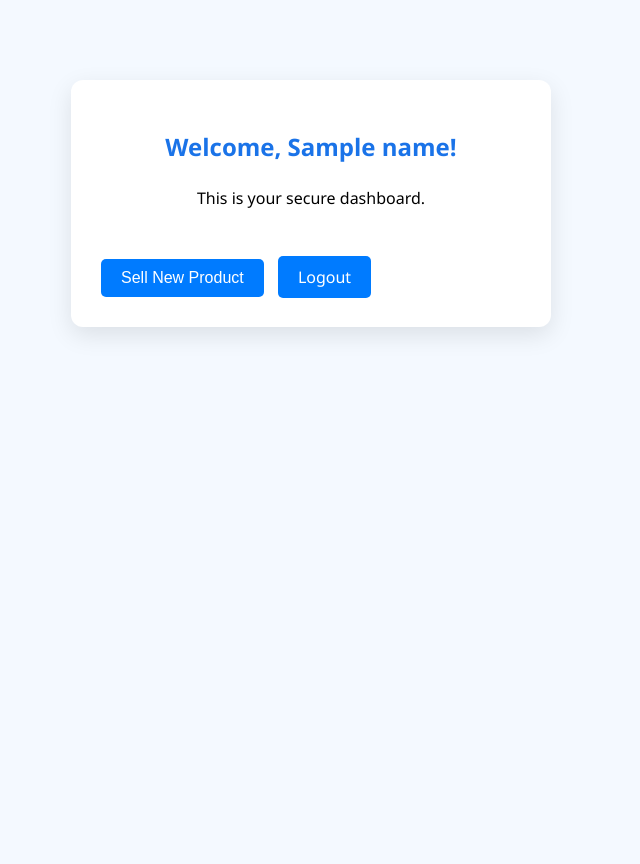
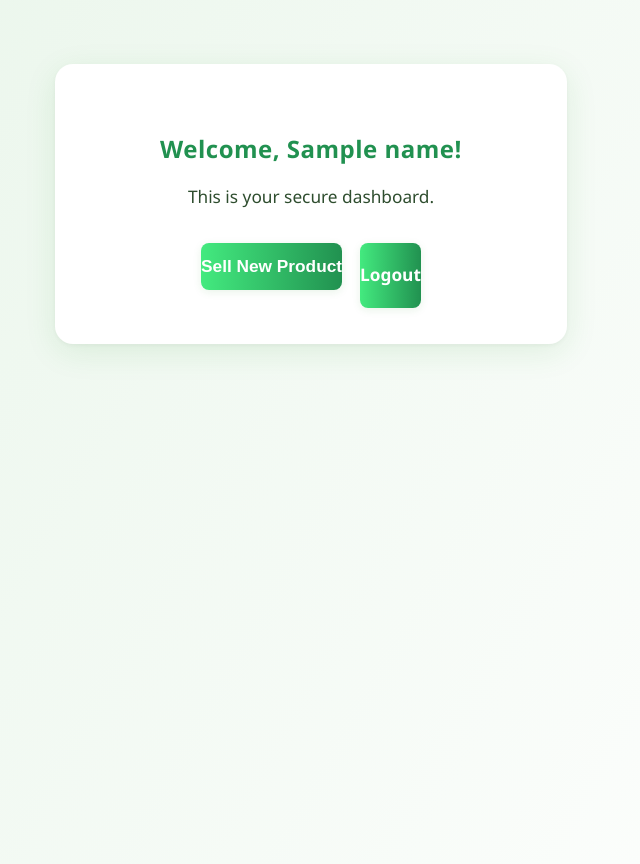
Before and after one commit to devkulemannege/PRISM-AI, a Flask app: template Online Dashboard/templates/dashboard.html in a window 1280 px wide. Shown: the whole page, without its empty margins (329-969 px from the left). Before the commit the page ends 335 px from the top, so only its background shows below. Run offline with Flask 3, Linux system fonts and the light colour scheme; the template is opened without the code that fills it: most values are stand-ins (such as "Sample title", 1, 10 or a date in 2020).

Commit message:
Dashboard design v1

```diff
--- a/Online Dashboard/dashboard.html
+++ b/Online Dashboard/dashboard.html
@@ -2,7 +2,7 @@
 <html>
 <head>
     <title>Dashboard</title>
-    <link rel="stylesheet" href="/style.css">
+    <link rel="stylesheet" href="style.css">
 </head>
 <body>
     <div class="container">
@@ -10,10 +10,9 @@
         <p>This is your secure dashboard.</p>
 
         <div class="button-group">
-            <form action="/sell-product" method="GET" style="display: inline;">
+            <form action="/product" method="GET">
                 <button type="submit">Sell New Product</button>
             </form>
-
             <a href="{{ url_for('logout') }}" class="button-link">Logout</a>
         </div>
     </div>
--- /dev/null
+++ b/Online Dashboard/static/style.css
@@ -0,0 +1,176 @@
+/* PRISM-AI Dashboard CSS
+    Theme: White & Green, Modern, Clean, Professional, UX-focused
+*/
+
+body {
+    font-family: 'Segoe UI', 'Inter', Arial, sans-serif;
+    background: linear-gradient(120deg, #e8f5e9 0%, #ffffff 100%);
+    min-height: 100vh;
+    margin: 0;
+    padding: 0;
+    color: #1b3c1b;
+}
+
+.container {
+    background: #fff;
+    max-width: 440px;
+    margin: 64px auto 0 auto;
+    border-radius: 18px;
+    box-shadow: 0 8px 32px rgba(34, 139, 34, 0.10), 0 1.5px 4px rgba(0,0,0,0.04);
+    padding: 48px 36px 36px 36px;
+    text-align: center;
+    transition: box-shadow 0.2s;
+}
+
+.container:hover {
+    box-shadow: 0 12px 40px rgba(34, 139, 34, 0.16), 0 2px 8px rgba(0,0,0,0.06);
+}
+
+h1, h2 {
+    color: #219150;
+    margin-bottom: 18px;
+    font-weight: 700;
+    letter-spacing: 0.5px;
+}
+
+h1 {
+    font-size: 2.2rem;
+}
+
+h2 {
+    font-size: 1.5rem;
+}
+
+p {
+    color: #2e4d2e;
+    margin-bottom: 28px;
+    font-size: 1.08rem;
+    line-height: 1.6;
+}
+
+form {
+    display: flex;
+    flex-direction: column;
+    gap: 16px;
+    align-items: stretch;
+    margin-bottom: 18px;
+}
+
+label {
+    margin-bottom: 6px;
+    font-weight: 600;
+    color: #1b3c1b;
+    text-align: left;
+    font-size: 1rem;
+}
+
+input[type="text"],
+input[type="password"],
+input[type="tel"],
+input[type="email"] {
+    padding: 13px 14px;
+    border: 1.5px solid #b2dfdb;
+    border-radius: 8px;
+    outline: none;
+    font-size: 1rem;
+    background: #f8fff8;
+    color: #1b3c1b;
+    transition: border 0.3s, box-shadow 0.2s;
+    box-shadow: 0 1px 2px rgba(34, 139, 34, 0.03);
+}
+
+input[type="text"]:focus,
+input[type="password"]:focus,
+input[type="tel"]:focus,
+input[type="email"]:focus {
+    border-color: #219150;
+    box-shadow: 0 0 0 2px #b2f2c9;
+}
+
+button,
+.button-link,
+a.button-link {
+    background: linear-gradient(90deg, #43ea7f 0%, #219150 100%);
+    color: #fff;
+    border: none;
+    border-radius: 8px;
+    padding: 13px 0;
+    font-size: 1.08rem;
+    font-weight: 600;
+    cursor: pointer;
+    transition: background 0.2s, box-shadow 0.2s, transform 0.1s;
+    box-shadow: 0 2px 8px rgba(34, 139, 34, 0.10);
+    text-decoration: none;
+    margin: 0 0 0 0;
+    display: block;
+}
+
+button:hover,
+.button-link:hover,
+a.button-link:hover {
+    background: linear-gradient(90deg, #219150 0%, #43ea7f 100%);
+    box-shadow: 0 4px 16px rgba(34, 139, 34, 0.15);
+    transform: translateY(-2px) scale(1.03);
+}
+
+.button-group {
+    display: flex;
+    justify-content: center;
+    gap: 18px;
+    margin-top: 32px;
+    flex-wrap: wrap;
+}
+
+.button-link {
+    line-height: 38px;
+    padding: 0 28px;
+}
+
+form button {
+    width: 100%;
+    margin-top: 0;
+}
+
+/* Links */
+a {
+    color: #219150;
+    text-decoration: underline;
+    transition: color 0.2s;
+}
+a:hover {
+    color: #176c3a;
+}
+
+/* Responsive Design */
+@media (max-width: 600px) {
+    .container {
+        max-width: 98vw;
+        padding: 18px 4vw;
+    }
+    .button-group {
+        flex-direction: column;
+        gap: 12px;
+    }
+    h1, h2 {
+        font-size: 1.2rem;
+    }
+}
+
+/* Result Page Prompt Styling */
+.result-prompt {
+    background: #f8fff8;
+    border-left: 4px solid #43ea7f;
+    padding: 18px 18px 18px 24px;
+    border-radius: 8px;
+    color: #1b3c1b;
+    font-size: 1.08rem;
+    margin-bottom: 32px;
+    box-shadow: 0 2px 8px rgba(34, 139, 34, 0.06);
+}
+
+/* Subtle Animations */
+@media (prefers-reduced-motion: no-preference) {
+    .container, button, .button-link, input, .result-prompt {
+        transition: all 0.2s cubic-bezier(.4,0,.2,1);
+    }
+}
--- a/Online Dashboard/style.css
+++ b/Online Dashboard/style.css
@@ -1,104 +1,95 @@
 /* style.css */
 
+/* Reset some default styles */
+body, h1, h2, h3, p, form, a, button {
+    margin: 0;
+    padding: 0;
+    font-family: 'Segoe UI', Arial, sans-serif;
+    box-sizing: border-box;
+}
+
 body {
-    font-family: "Segoe UI", Tahoma, Geneva, Verdana, sans-serif;
-    background-color: #f4f9ff;
+    background: #f4f9f4;
+    font-family: 'Segoe UI', Arial, sans-serif;
     margin: 0;
     padding: 0;
 }
 
 .container {
-    width: 100%;
+    background: #fff;
     max-width: 420px;
-    margin: 80px auto;
-    background: white;
-    padding: 30px;
-    border-radius: 12px;
-    box-shadow: 0 8px 24px rgba(0, 0, 0, 0.1);
+    margin: 60px auto 0 auto;
+    border-radius: 16px;
+    box-shadow: 0 8px 32px rgba(34, 139, 34, 0.10), 0 1.5px 4px rgba(0,0,0,0.04);
+    padding: 40px 32px 32px 32px;
+    text-align: center;
+}
+
+h1 {
+    color: #228B22;
+    margin-bottom: 12px;
+    font-size: 2rem;
+    font-weight: 600;
 }
 
 h2 {
-    color: #1a73e8;
-    text-align: center;
-    margin-bottom: 24px;
+    color: #228B22;
+    margin-bottom: 12px;
+    font-size: 2rem;
+    font-weight: 600;
+    letter-spacing: 1px;
+}
+
+p {
+    color: #444;
+    margin-bottom: 32px;
+    font-size: 1.1rem;
+}
+
+.button-group {
+    display: flex;
+    justify-content: center;
+    gap: 18px;
+}
+
+button,
+.button-link {
+    background: linear-gradient(90deg, #43ea7f 0%, #228B22 100%);
+    color: #fff;
+    border: none;
+    border-radius: 8px;
+    padding: 12px 28px;
+    font-size: 1rem;
+    font-weight: 500;
+    cursor: pointer;
+    transition: background 0.2s, box-shadow 0.2s;
+    box-shadow: 0 2px 8px rgba(34, 139, 34, 0.10);
+    text-decoration: none;
+    display: inline-block;
+}
+
+button:hover,
+.button-link:hover {
+    background: linear-gradient(90deg, #228B22 0%, #43ea7f 100%);
+    box-shadow: 0 4px 16px rgba(34, 139, 34, 0.15);
+}
+
+.button-link {
+    line-height: 38px;
 }
 
 form {
-    display: flex;
-    flex-direction: column;
+    margin: 0;
+    display: inline;
 }
 
-label {
-    margin: 10px 0 5px;
-    font-weight: 600;
-    color: #333;
+@media (max-width: 500px) {
+    .container {
+        max-width: 95vw;
+        padding: 18px 6vw;
+    }
+    .button-group {
+        flex-direction: column;
+        gap: 12px;
+    }
 }
-
-input[type="text"],
-input[type="password"],
-input[type="tel"],
-input[type="email"] {
-    padding: 12px;
-    border: 1px solid #ccc;
-    border-radius: 8px;
-    outline: none;
-    font-size: 16px;
-    transition: border 0.3s;
-}
-
-input[type="text"]:focus,
-input[type="password"]:focus,
-input[type="tel"]:focus,
-input[type="email"]:focus {
-    border-color: #1a73e8;
-}
-
-button {
-    margin-top: 20px;
-    background-color: #1a73e8;
-    color: white;
-    padding: 12px;
-    font-size: 16px;
-    border: none;
-    border-radius: 8px;
-    cursor: pointer;
-    transition: background 0.3s;
-}
-
-button:hover {
-    background-color: #155cb0;
-}
-.button-group {
-    margin-top: 30px;
-}
-
-.button-link, button {
-    background-color: #007BFF;
-    border: none;
-    padding: 10px 20px;
-    color: white;
-    text-decoration: none;
-    font-size: 16px;
-    margin-right: 10px;
-    border-radius: 5px;
-    cursor: pointer;
-}
-
-.button-link:hover, button:hover {
-    background-color: #0056b3;
-}
-
-
-p {
-    text-align: center;
-    margin-top: 20px;
-}
-
-a {
-    color: #1a73e8;
-    text-decoration: none;
-}
-
-a:hover {
-    text-decoration: underline;
-}
--- a/Online Dashboard/templates/dashboard.html
+++ b/Online Dashboard/templates/dashboard.html
@@ -10,7 +10,7 @@
         <p>This is your secure dashboard.</p>
 
         <div class="button-group">
-            <form action="/sell-product" method="GET" style="display: inline;">
+            <form action="/product" method="GET" style="display: inline;">
                 <button type="submit">Sell New Product</button>
             </form>
 
--- a/Online Dashboard/templates/login.html
+++ b/Online Dashboard/templates/login.html
@@ -2,8 +2,8 @@
 <html>
 <head>
     <title>Business Login</title>
+    <link rel="stylesheet" href="{{ url_for('static', filename='style.css') }}">
 </head>
-<link rel="stylesheet" href="/style.css">
 
 <body>
     <h2>Login to Your Business Dashboard</h2>
--- a/Online Dashboard/templates/product.html
+++ b/Online Dashboard/templates/product.html
@@ -3,6 +3,7 @@
 <html>
 <head>
     <title>Product Prompt Generator</title>
+    <link rel="stylesheet" href="{{ url_for('static', filename='style.css') }}">
 </head>
 <body>
     <h1>Enter Product Details</h1>
--- a/Online Dashboard/templates/register.html
+++ b/Online Dashboard/templates/register.html
@@ -2,8 +2,8 @@
 <html>
 <head>
     <title>Business Registration</title>
+    <link rel="stylesheet" href="{{ url_for('static', filename='style.css') }}">
 </head>
-<link rel="stylesheet" href="/style.css">
 
 <body>
     <h2>Register Your Business</h2>
--- a/Online Dashboard/templates/result.html
+++ b/Online Dashboard/templates/result.html
@@ -3,6 +3,7 @@
 <html>
 <head>
     <title>Generated Product Prompt</title>
+    <link rel="stylesheet" href="{{ url_for('static', filename='style.css') }}">
 </head>
 <body>
     <h2>Your Generated Prompt:</h2>
```
